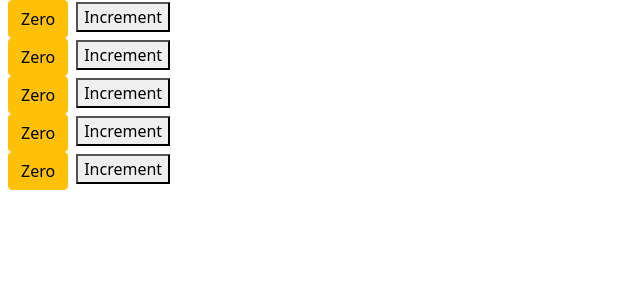
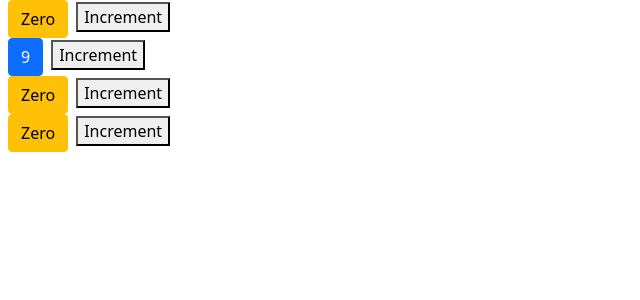
Before and after one commit to Daniyal-Shah/starting-react, a React (Create React App) app: page / in a window 1280 px wide. Shown: the top 300 px of the page, without its empty margins (0-640 px from the left). Built offline with nearby package versions, Linux system fonts and the light colour scheme.

Commit message:
Passing data to components

```diff
--- a/src/components/counter.jsx
+++ b/src/components/counter.jsx
@@ -2,27 +2,20 @@ import React, { Component } from "react";
 
 class Counter extends Component {
   state = {
-    count: 0,
+    value: this.props.value,
     imageUrl: "https://picsum.photos/200",
     tags: ["tag1", "tag2", "tag3"],
   };
-  // styles = {
-  //   fontSize: "10px",
-  //   fontWeight: "bold",
-  // };
-  // constructor() {
-  //   super();
-  //   this.handleIncrement = this.handleIncrement.bind(this);
-  // }
 
   handleIncrement = () => {
-    // console.log(product);
-    this.setState({ count: this.state.count + 1 });
+    this.setState({ count: this.state.value + 1 });
   };
 
   render() {
     let classes = "btn mx-2 btn-";
-    classes += this.state.count == 0 ? "warning" : "primary";
+    classes += this.state.value == 0 ? "warning" : "primary";
+
+    console.log("props", this.props);
 
     return (
       <div>
@@ -51,7 +44,7 @@ class Counter extends Component {
       );
   }
   formatCount() {
-    return this.state.count === 0 ? "Zero" : this.state.count;
+    return this.state.value === 0 ? "Zero" : this.state.value;
   }
 }
 
--- a/src/components/counters.jsx
+++ b/src/components/counters.jsx
@@ -1,19 +1,24 @@
 import React, { Component } from "react";
 import Counter from "./counter";
 
-class Components extends React.Component {
-  state = {};
+class Counters extends Component {
+  state = {
+    counters: [
+      { id: 1, value: 0 },
+      { id: 2, value: 9 },
+      { id: 3, value: 0 },
+      { id: 4, value: 0 },
+    ],
+  };
   render() {
     return (
       <div>
-        <Counter />
-        <Counter />
-        <Counter />
-        <Counter />
-        <Counter />
+        {this.state.counters.map((counter) => (
+          <Counter key={counter.id} value={counter.value} selected />
+        ))}
       </div>
     );
   }
 }
 
-export default Components;
+export default Counters;
```
